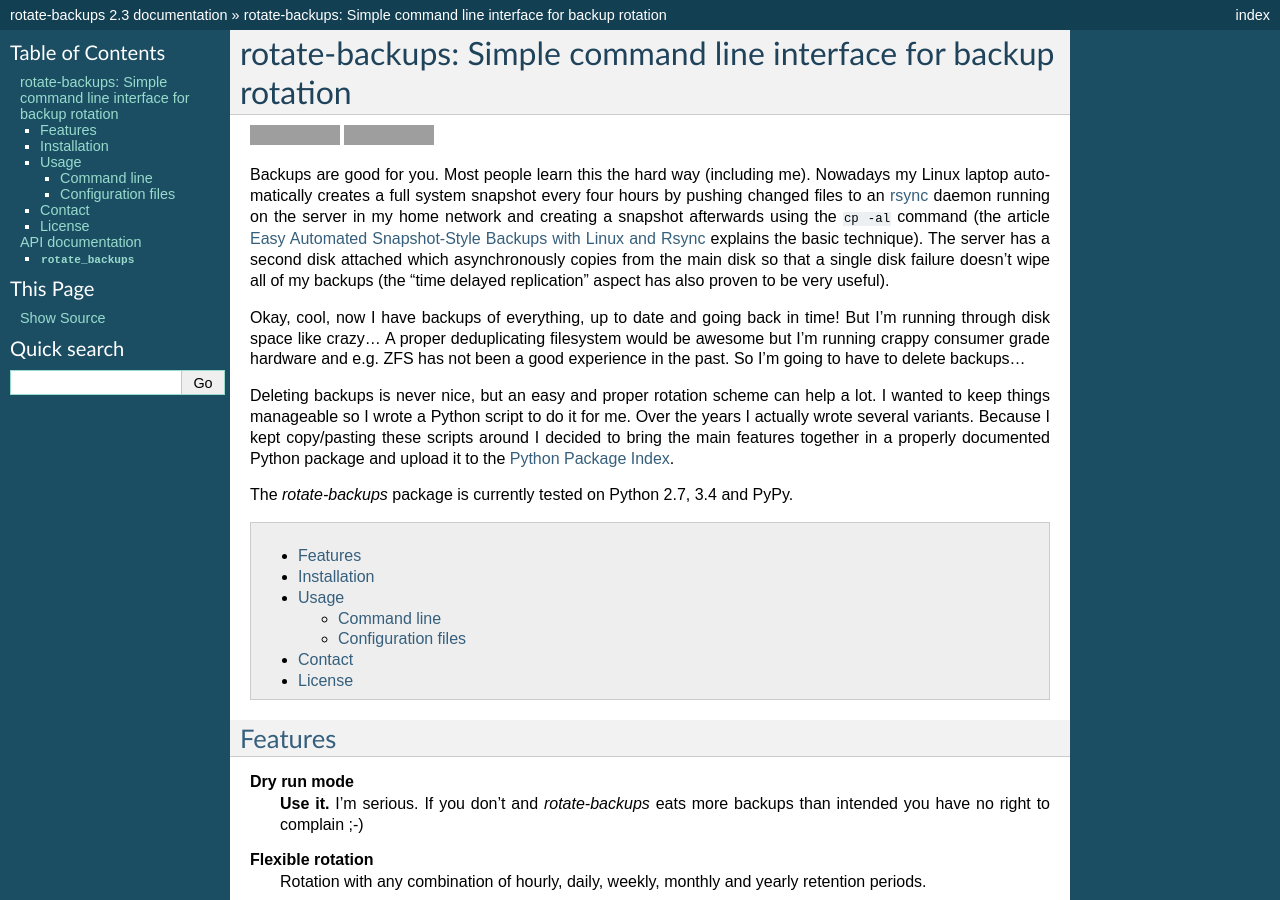
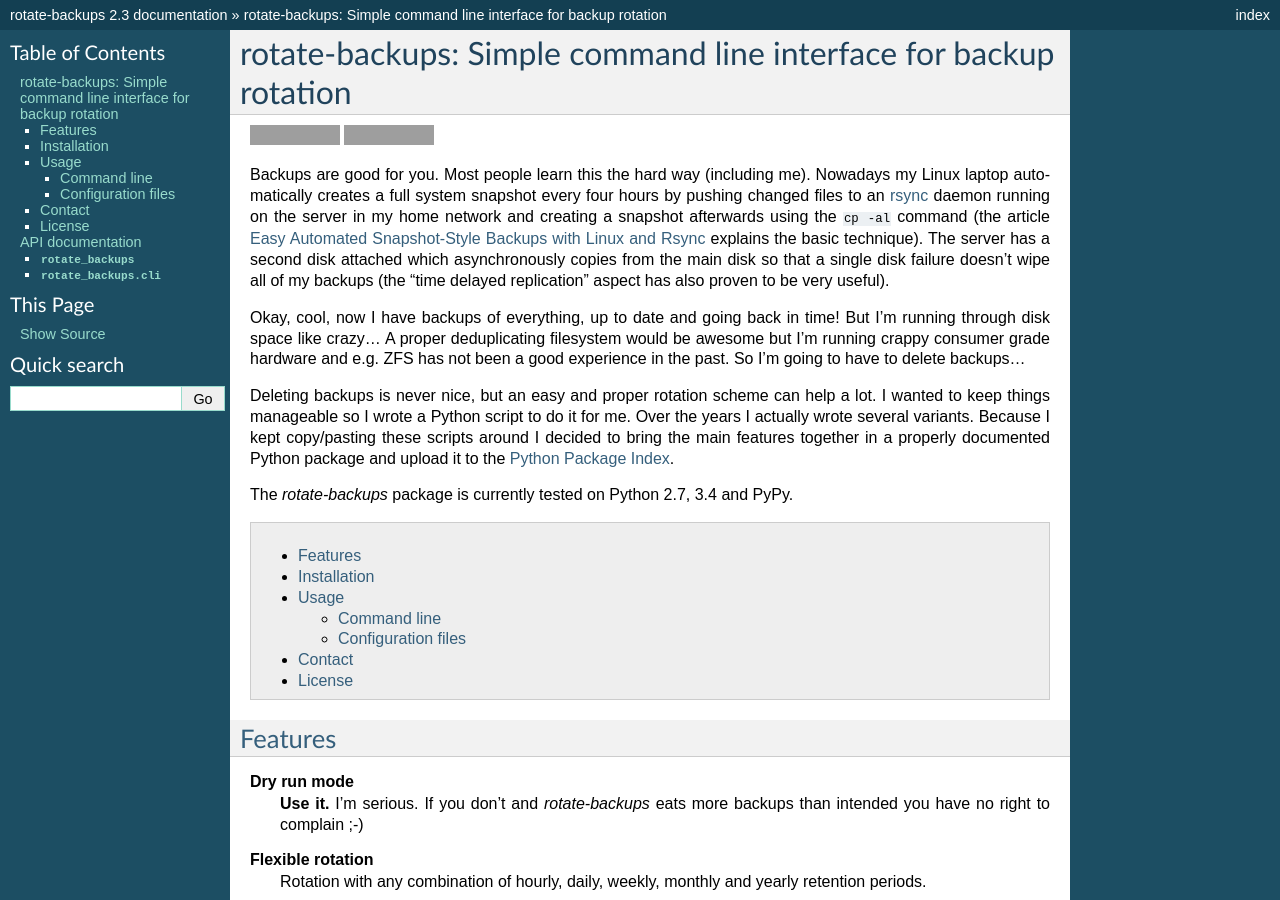
Before and after one commit to xolox/python-rotate-backups, a Sphinx documentation site: the page built from docs/index.rst, in a window 1280 px wide and 900 px high. Built offline with Sphinx 7.4.7, drawn with Linux system fonts in a browser that asks for light colours; some of the changed text lies outside the part shown; grey boxes are pictures that could not be loaded.

Commit message:
Use humanfriendly.sphinx module to generate documentation

```diff
--- a/README.rst
+++ b/README.rst
@@ -121,43 +121,32 @@
      starting from the most recent hourly backup and counting back in time.
    - You can also pass ""always"" for ``COUNT``, in this case all hourly backups are
      preserved.
-   - By default no hourly backups are preserved.
-   "
+   - By default no hourly backups are preserved."
    "``-d``, ``--daily=COUNT``","Set the number of daily backups to preserve during rotation. Refer to the
-   usage of the ``-H``, ``--hourly`` option for details.
-   "
+   usage of the ``-H``, ``--hourly`` option for details."
    "``-w``, ``--weekly=COUNT``","Set the number of weekly backups to preserve during rotation. Refer to the
-   usage of the ``-H``, ``--hourly`` option for details.
-   "
+   usage of the ``-H``, ``--hourly`` option for details."
    "``-m``, ``--monthly=COUNT``","Set the number of monthly backups to preserve during rotation. Refer to the
-   usage of the ``-H``, ``--hourly`` option for details.
-   "
+   usage of the ``-H``, ``--hourly`` option for details."
    "``-y``, ``--yearly=COUNT``","Set the number of yearly backups to preserve during rotation. Refer to the
-   usage of the ``-H``, ``--hourly`` option for details.
-   "
+   usage of the ``-H``, ``--hourly`` option for details."
    "``-I``, ``--include=PATTERN``","Only process backups that match the shell pattern given by ``PATTERN``. This
    argument can be repeated. Make sure to quote ``PATTERN`` so the shell doesn't
-   expand the pattern before it's received by rotate-backups.
-   "
+   expand the pattern before it's received by rotate-backups."
    "``-x``, ``--exclude=PATTERN``","Don't process backups that match the shell pattern given by ``PATTERN``. This
    argument can be repeated. Make sure to quote ``PATTERN`` so the shell doesn't
-   expand the pattern before it's received by rotate-backups.
-   "
+   expand the pattern before it's received by rotate-backups."
    "``-i``, ``--ionice=CLASS``","Use the ""ionice"" program to set the I/O scheduling class and priority of
    the ""rm"" invocations used to remove backups. ``CLASS`` is expected to be one of
    the values ""idle"", ""best-effort"" or ""realtime"". Refer to the man page of
-   the ""ionice"" program for details about these values.
-   "
+   the ""ionice"" program for details about these values."
    "``-c``, ``--config=PATH``","Load configuration from the pathname given by ``PATH``. If this option isn't
    given two default locations are checked: ""~/.rotate-backups.ini"" and
    ""/etc/rotate-backups.ini"". The first of these two configuration files to
-   exist is loaded. For more details refer to the online documentation.
-   "
+   exist is loaded. For more details refer to the online documentation."
    "``-n``, ``--dry-run``","Don't make any changes, just print what would be done. This makes it easy
-   to evaluate the impact of a rotation scheme without losing any backups.
-   "
-   "``-v``, ``--verbose``","Make more noise (increase logging verbosity).
-   "
+   to evaluate the impact of a rotation scheme without losing any backups."
+   "``-v``, ``--verbose``",Make more noise (increase logging verbosity).
    "``-h``, ``--help``","Show this message and exit.
    "
 
--- a/docs/conf.py
+++ b/docs/conf.py
@@ -1,7 +1,6 @@
 # -*- coding: utf-8 -*-
-#
-# documentation build configuration file for the 'rotate-backups' package. This
-# file is execfile()d with the current directory set to its containing dir.
+
+"""Documentation build configuration file for the `rotate-backups` package."""
 
 import os
 import sys
@@ -12,7 +11,13 @@
 # -- General configuration -----------------------------------------------------
 
 # Sphinx extension module names.
-extensions = ['sphinx.ext.doctest', 'sphinx.ext.autodoc', 'sphinx.ext.intersphinx']
+extensions = [
+    'sphinx.ext.autodoc',
+    'sphinx.ext.doctest',
+    'sphinx.ext.intersphinx',
+    'sphinx.ext.viewcode',
+    'humanfriendly.sphinx',
+]
 
 # Configuration for the `autodoc' extension.
 autodoc_member_order = 'bysource'
@@ -35,7 +40,7 @@
 # built documents.
 
 # Find the package version and make it the release.
-from rotate_backups import __version__ as rotate_backups_version
+from rotate_backups import __version__ as rotate_backups_version  # noqa
 
 # The short X.Y version.
 version = '.'.join(rotate_backups_version.split('.')[:2])
@@ -72,9 +77,3 @@
 
 # Output file base name for HTML help builder.
 htmlhelp_basename = 'rotatebackupsdoc'
-
-
-def setup(app):
-    # Based on http://stackoverflow.com/a/5599712/788200.
-    app.connect('autodoc-skip-member', (lambda app, what, name, obj, skip, options:
-                                        False if name == '__init__' and obj.__doc__ else skip))
--- a/docs/index.rst
+++ b/docs/index.rst
@@ -14,3 +14,9 @@
 
 .. automodule:: rotate_backups
    :members:
+
+:mod:`rotate_backups.cli`
+-------------------------
+
+.. automodule:: rotate_backups.cli
+   :members:
--- a/setup.py
+++ b/setup.py
@@ -3,7 +3,7 @@
 # Setup script for the `rotate-backups' package.
 #
 # Author: Peter Odding <peter@peterodding.com>
-# Last Change: August 30, 2015
+# Last Change: March 20, 2016
 # URL: https://github.com/xolox/python-rotate-backups
 
 """
@@ -57,7 +57,7 @@
       install_requires=[
           'coloredlogs >= 0.5',
           'executor >= 1.3',
-          'humanfriendly >= 1.33',
+          'humanfriendly >= 1.44.5',
           'naturalsort >= 1.4',
           'python-dateutil >= 2.2',
           'six >= 1.9.0',
```
